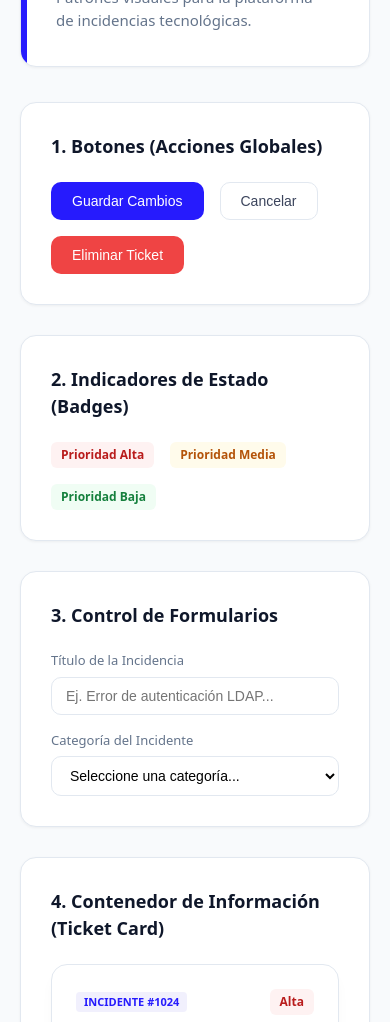
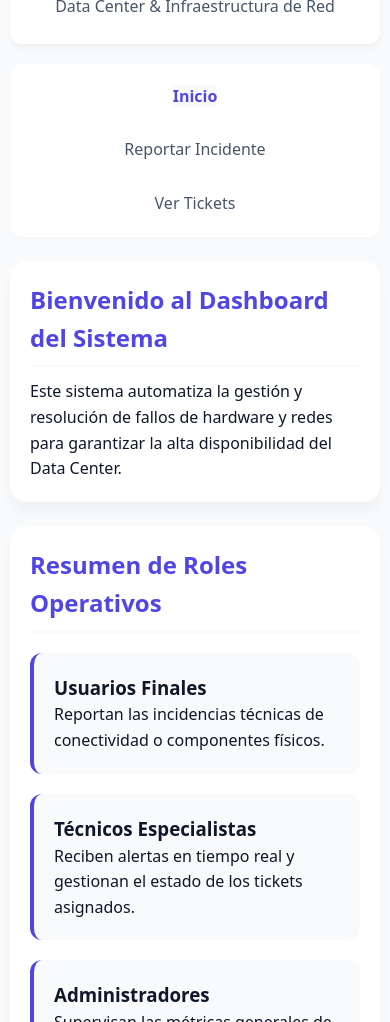
Before and after one commit to hnavarroo/DESARROLLOINFORMATICOS, a plain HTML site: page Documents/DESARROLLOINFORMATICOS/index.html in a window 390 px wide. Shown: the part 184-1206 px from the top of the page. Drawn offline with Linux system fonts and the light colour scheme.

Commit message:
feat: integrar librerías del UI Kit y maquetación adaptable con Media Queries

```diff
--- a/Documents/DESARROLLOINFORMATICOS/index.html
+++ b/Documents/DESARROLLOINFORMATICOS/index.html
@@ -3,71 +3,57 @@
 <head>
     <meta charset="UTF-8">
     <meta name="viewport" content="width=device-width, initial-scale=1.0">
-    <title>Design System - Help Desk</title>
+    <title>Help Desk - Dashboard Principal</title>
     <link rel="stylesheet" href="style.css">
 </head>
 <body>
 
-    <div class="container">
-        <header>
-            <h1>Help Desk - Biblioteca de Componentes UI</h1>
-            <p>Patrones visuales para la plataforma de incidencias tecnológicas.</p>
-        </header>
+    <!-- CABECERA PRINCIPAL -->
+    <header>
+        <h1>Sistema de Gestión de Incidentes (Help Desk)</h1>
+        <p>Data Center & Infraestructura de Red</p>
+    </header>
 
-        <section>
-            <h2>1. Botones (Acciones Globales)</h2>
-            <div class="component-group">
-                <button class="btn btn-primary">Guardar Cambios</button>
-                <button class="btn btn-secondary">Cancelar</button>
-                <button class="btn btn-danger">Eliminar Ticket</button>
+    <!-- BARRA DE NAVEGACIÓN COMPLETA -->
+    <nav>
+        <ul>
+            <li><a href="index.html"><strong>Inicio</strong></a></li>
+            <li><a href="reportar.html">Reportar Incidente</a></li>
+            <li><a href="tickets.html">Ver Tickets</a></li>
+        </ul>
+    </nav>
+
+    <!-- CONTENIDO DEL DASHBOARD -->
+    <main>
+        <section class="section-card">
+            <h2>Bienvenido al Dashboard del Sistema</h2>
+            <p>Este sistema automatiza la gestión y resolución de fallos de hardware y redes para garantizar la alta disponibilidad del Data Center.</p>
+        </section>
+
+        <section class="section-card">
+            <h2>Resumen de Roles Operativos</h2>
+            <div class="grid-roles">
+                <article class="role-card">
+                    <h3>Usuarios Finales</h3>
+                    <p>Reportan las incidencias técnicas de conectividad o componentes físicos.</p>
+                </article>
+                <article class="role-card">
+                    <h3>Técnicos Especialistas</h3>
+                    <p>Reciben alertas en tiempo real y gestionan el estado de los tickets asignados.</p>
+                </article>
+                <article class="role-card">
+                    <h3>Administradores</h3>
+                    <p>Supervisan las métricas generales de rendimiento y el catálogo técnico.</p>
+                </article>
             </div>
         </section>
+    </main>
 
-        <section>
-            <h2>2. Indicadores de Estado (Badges)</h2>
-            <div class="component-group">
-                <span class="badge badge-alta">Prioridad Alta</span>
-                <span class="badge badge-media">Prioridad Media</span>
-                <span class="badge badge-baja">Prioridad Baja</span>
-            </div>
-        </section>
-
-        <section>
-            <h2>3. Control de Formularios</h2>
-            <div class="component-group">
-                <div class="form-group">
-                    <label class="form-label">Título de la Incidencia</label>
-                    <input type="text" class="form-input" placeholder="Ej. Error de autenticación LDAP...">
-                </div>
-                <div class="form-group">
-                    <label class="form-label">Categoría del Incidente</label>
-                    <select class="form-select">
-                        <option value="">Seleccione una categoría...</option>
-                        <option value="hw">Hardware de Red</option>
-                        <option value="sw">Software Base</option>
-                        <option value="net">Seguridad Informática</option>
-                    </select>
-                </div>
-            </div>
-        </section>
-
-        <section>
-            <h2>4. Contenedor de Información (Ticket Card)</h2>
-            <div class="component-group">
-                <div class="card-ticket">
-                    <div class="card-header">
-                        <span class="card-id">INCIDENTE #1024</span>
-                        <span class="badge badge-alta">Alta</span>
-                    </div>
-                    <h3 class="card-title">Fallo Crítico en Switch Principal</h3>
-                    <p class="card-body">
-                        El dispositivo core del área de servidores no responde. Los equipos de desarrollo reportan desconexión total a bases de datos corporativas.
-                    </p>
-                    <button class="btn btn-primary" style="width: 100%;">Asignar a mi Bandeja</button>
-                </div>
-            </div>
-        </section>
-    </div>
+    <!-- PIE DE PÁGINA -->
+    <footer>
+        <p>&copy; 2026 - Desarrollado por: Holger Jandri Navarro García</p>
+        <p>Universidad Técnica de Manabí - Quinto Semestre (Paralelo A)</p>
+    </footer>
 
 </body>
 </html>
--- a/Documents/DESARROLLOINFORMATICOS/style.css
+++ b/Documents/DESARROLLOINFORMATICOS/style.css
@@ -1,255 +1,265 @@
-/* ==========================================
-   1. VARIABLES GLOBALES Y CONFIGURACIÓN (:root)
-   ========================================== */
+/* ==========================================================================
+   1. VARIABLES GLOBAL Y RESETEO (BOX MODEL)
+   ========================================================================== */
 :root {
-    --primary: #261bfd;
-    --primary-hover: #342e77;
-    --secondary: #a5b1e7;
-    --secondary-hover: #3b445c;
-
-    --success: #10b981;
-    --warning: #f59e0b;
-    --danger: #ef4444;
-    --danger-hover: #500606;
-
-    --bg-app: #f8fafc;
+    --primary-color: #4f46e5;      /* Índigo Corporativo */
+    --primary-hover: #4338ca;
+    --secondary-color: #64748b;    /* Gris Pizarra */
+    --secondary-hover: #475569;
+    --danger-color: #ef4444;       /* Rojo Alerta */
+    --danger-hover: #dc2626;
+    --bg-system: #f8fafc;          /* Fondo claro */
     --bg-card: #ffffff;
     --text-main: #0f172a;
-    --text-muted: #64748b;
-    --border-color: #e2e8f0;
+    --text-muted: #475569;
 
-    --font-stack: system-ui, -apple-system, BlinkMacSystemFont, 'Segoe UI', Roboto, sans-serif;
-    --radius-lg: 16px;
-    --radius-md: 10px;
-    --radius-sm: 6px;
-
-    --shadow-sm: 0 1px 3px 0 rgba(0, 0, 0, 0.05);
-    --shadow-lg: 0 10px 15px -3px rgba(15, 23, 42, 0.04);
-
-    --transition-smooth: all 0.2s cubic-bezier(0.4, 0, 0.2, 1);
+    /* Colores Semánticos para Badges */
+    --badge-alta-bg: #fee2e2;
+    --badge-alta-text: #991b1b;
+    --badge-media-bg: #fef3c7;
+    --badge-media-text: #92400e;
+    --badge-baja-bg: #dcfce7;
+    --badge-baja-text: #166534;
 }
 
-/* RESET GLOBAL */
 * {
     margin: 0;
     padding: 0;
-    box-sizing: border-box;
+    box-sizing: border-box; /* Rúbrica: Control del modelo de cajas */
 }
 
 body {
-    font-family: var(--font-stack);
-    background-color: var(--bg-app);
+    font-family: system-ui, -apple-system, BlinkMacSystemFont, 'Segoe UI', Roboto, sans-serif;
+    background-color: var(--bg-system);
     color: var(--text-main);
-    line-height: 1.5;
-    padding: 50px 20px;
-    -webkit-font-smoothing: antialiased;
+    line-height: 1.6;
+    padding: 20px;
 }
 
-.container {
-    max-width: 940px;
-    margin: 0 auto;
-}
-
-/* ==========================================
-   2. ESTRUCTURA DE BLOQUES (LAYOUT)
-   ========================================== */
+/* ==========================================================================
+   2. LAYOUT ADAPTABLE (HEADER, NAV, MAIN)
+   ========================================================================== */
 header {
     background-color: var(--bg-card);
-    padding: 35px;
-    border-radius: var(--radius-lg);
-    margin-bottom: 35px;
-    border: 1px solid var(--border-color);
-    box-shadow: var(--shadow-sm);
-    position: relative;
-    overflow: hidden;
-}
-
-header::before {
-    content: '';
-    position: absolute;
-    top: 0;
-    left: 0;
-    width: 6px;
-    height: 100%;
-    background-color: var(--primary);
+    padding: 24px;
+    border-radius: 12px;
+    box-shadow: 0 4px 6px -1px rgb(0 0 0 / 0.05);
+    margin-bottom: 20px;
+    text-align: center;
 }
 
 header h1 {
-    font-size: 26px;
-    font-weight: 700;
-    letter-spacing: -0.5px;
+    color: var(--primary-color);
+    font-size: 1.8rem;
     margin-bottom: 6px;
 }
 
 header p {
     color: var(--text-muted);
-    font-size: 15px;
+    font-size: 1rem;
 }
 
-section {
+/* Barra de Navegación con Flexbox */
+nav {
     background-color: var(--bg-card);
-    padding: 30px;
-    margin-bottom: 30px;
-    border-radius: var(--radius-lg);
-    border: 1px solid var(--border-color);
-    box-shadow: var(--shadow-sm);
+    border-radius: 12px;
+    box-shadow: 0 2px 4px rgb(0 0 0 / 0.02);
+    margin-bottom: 24px;
+    padding: 10px;
 }
 
-section h2 {
-    font-size: 18px;
-    font-weight: 600;
-    color: var(--text-main);
-    margin-bottom: 22px;
+nav ul {
+    display: flex;
+    justify-content: center;
+    list-style: none;
+    gap: 15px;
 }
 
-.component-group {
-    display: flex;
-    gap: 16px;
-    flex-wrap: wrap;
-    align-items: center;
+nav ul li a {
+    display: block;
+    padding: 10px 20px;
+    color: var(--text-muted);
+    text-decoration: none;
+    font-weight: 500;
+    border-radius: 8px;
+    transition: all 0.2s ease;
 }
 
-/* ==========================================
-   3. COMPONENTES UI (ORDENADOS)
-   ========================================== */
-
-/* --- BOTONES --- */
-.btn {
-    display: inline-flex;
-    align-items: center;
-    justify-content: center;
-    padding: 10px 20px;
-    font-size: 14px;
-    font-weight: 500;
-    border-radius: var(--radius-md);
-    border: 1px solid transparent;
-    cursor: pointer;
-    transition: var(--transition-smooth);
+nav ul li a:hover, nav ul li a strong {
+    background-color: var(--bg-system);
+    color: var(--primary-color);
 }
 
-.btn-primary {
-    background-color: var(--primary);
-    color: white;
+main {
+    max-width: 1200px;
+    margin: 0 auto;
 }
 
-.btn-primary:hover {
-    background-color: var(--primary-hover);
+/* ==========================================================================
+   3. COMPONENTES DEL DESIGN SYSTEM (UI KIT)
+   ========================================================================== */
+
+/* Tarjetas (Cards) */
+.card-container, .section-card {
+    background: var(--bg-card);
+    padding: 30px;
+    border-radius: 16px;
+    box-shadow: 0 10px 15px -3px rgb(0 0 0 / 0.05);
+    margin-bottom: 24px;
 }
 
-.btn-secondary {
-    background-color: white;
-    border-color: var(--border-color);
-    color: var(--secondary-hover);
+.section-card h2 {
+    margin-bottom: 12px;
+    color: var(--primary-color);
+    border-bottom: 2px solid var(--bg-system);
+    padding-bottom: 8px;
 }
 
-.btn-secondary:hover {
-    background-color: var(--bg-app);
+/* Contenedor Grid para los Roles Operativos */
+.grid-roles {
+    display: grid;
+    grid-template-columns: repeat(auto-fit, minmax(280px, 1fr));
+    gap: 20px;
+    margin-top: 20px;
 }
 
-.btn-danger {
-    background-color: var(--danger);
-    color: white;
+.role-card {
+    background: var(--bg-system);
+    padding: 20px;
+    border-radius: 12px;
+    border-left: 4px solid var(--primary-color);
+    transition: transform 0.2s;
 }
 
-.btn-danger:hover {
-    background-color: var(--danger-hover);
+.role-card:hover {
+    transform: translateY(-4px);
 }
 
-/* --- BADGES (ALERTAS) --- */
-.badge {
-    display: inline-flex;
-    align-items: center;
-    padding: 4px 10px;
-    font-size: 12px;
+/* Botones */
+.btn {
+    display: inline-block;
+    width: 100%;
+    padding: 12px 24px;
+    font-size: 1rem;
     font-weight: 600;
-    border-radius: var(--radius-sm);
+    border: none;
+    border-radius: 8px;
+    cursor: pointer;
+    transition: background-color 0.2s, transform 0.1s;
+    text-align: center;
 }
 
-.badge-alta {
-    background-color: #fef2f2;
-    color: #b91c1c;
+.btn-primary { background-color: var(--primary-color); color: white; }
+.btn-primary:hover { background-color: var(--primary-hover); }
+.btn-secondary { background-color: var(--secondary-color); color: white; }
+.btn-secondary:hover { background-color: var(--secondary-hover); }
+
+/* Formulación de Inputs y Selects */
+.form-group {
+    margin-bottom: 20px;
 }
 
-.badge-media {
-    background-color: #fffbeb;
-    color: #b45309;
+.form-group label {
+    display: block;
+    margin-bottom: 6px;
+    font-weight: 500;
+    color: var(--text-main);
 }
 
-.badge-baja {
-    background-color: #f0fdf4;
-    color: #15803d;
+.input-control, .select-control, .textarea-control {
+    width: 100%;
+    padding: 12px;
+    border: 1px solid #cbd5e1;
+    border-radius: 8px;
+    background-color: #fff;
+    font-size: 1rem;
+    color: var(--text-main);
+    transition: all 0.2s ease;
 }
 
-/* --- FORMULARIOS --- */
-.form-group {
-    flex: 1;
-    min-width: 260px;
+.input-control:focus, .select-control:focus, .textarea-control:focus {
+    outline: none;
+    border-color: var(--primary-color);
+    box-shadow: 0 0 0 3px rgba(79, 70, 229, 0.15);
 }
 
-.form-label {
-    display: block;
-    margin-bottom: 6px;
-    font-size: 13px;
-    font-weight: 500;
-    color: var(--text-muted);
+.radio-group {
+    display: flex;
+    gap: 15px;
+    margin-top: 5px;
 }
 
-.form-input, .form-select {
+/* Tabla Responsiva */
+.table-responsive {
     width: 100%;
-    padding: 10px 14px;
-    font-size: 14px;
-    border: 1px solid var(--border-color);
-    border-radius: var(--radius-md);
-    background-color: white;
-    transition: var(--transition-smooth);
+    overflow-x: auto; /* Evita desbordamientos en móviles */
+    background: var(--bg-card);
+    border-radius: 12px;
 }
 
-.form-input:focus, .form-select:focus {
-    outline: none;
-    border-color: var(--primary);
-    box-shadow: 0 0 0 4px rgba(79, 70, 229, 0.1);
+table {
+    width: 100%;
+    border-collapse: collapse;
+    text-align: left;
 }
 
-/* --- TARJETA DE TICKET --- */
-.card-ticket {
-    background-color: white;
-    border-radius: var(--radius-lg);
-    box-shadow: var(--shadow-lg);
-    padding: 24px;
-    width: 100%;
-    max-width: 440px;
-    border: 1px solid var(--border-color);
-    transition: var(--transition-smooth);
+th, td {
+    padding: 14px 16px;
+    border-bottom: 1px solid #f1f5f9;
 }
 
-.card-ticket:hover {
-    transform: translateY(-2px);
+th {
+    background-color: var(--bg-system);
+    color: var(--text-muted);
+    font-weight: 600;
 }
 
-.card-header {
-    display: flex;
-    justify-content: space-between;
-    align-items: center;
-    margin-bottom: 16px;
+/* Etiquetas de Estado (Badges Semánticos) */
+.badge {
+    display: inline-block;
+    padding: 4px 8px;
+    font-size: 0.85rem;
+    font-weight: 600;
+    border-radius: 6px;
+}
+.badge-alta { background-color: var(--badge-alta-bg); color: var(--badge-alta-text); }
+.badge-media { background-color: var(--badge-media-bg); color: var(--badge-media-text); }
+.badge-baja { background-color: var(--badge-baja-bg); color: var(--badge-baja-text); }
+
+/* Footer */
+footer {
+    text-align: center;
+    margin-top: 40px;
+    padding: 20px;
+    color: var(--text-muted);
+    font-size: 0.9rem;
+    border-top: 1px solid #e2e8f0;
 }
 
-.card-id {
-    font-size: 11px;
-    font-weight: 700;
-    color: var(--primary);
-    background-color: rgba(79, 70, 229, 0.08);
-    padding: 2px 8px;
-    border-radius: 4px;
+/* ==========================================================================
+   4. DISEÑO ADAPTABLE (MEDIA QUERIES) - RÚBRICA PUNTOS DE RUPTURA
+   ========================================================================== */
+@media (max-width: 768px) {
+    body {
+        padding: 10px;
+    }
+
+    /* Menú adaptado verticalmente en móviles */
+    nav ul {
+        flex-direction: column;
+        gap: 8px;
+    }
+
+    nav ul li a {
+        text-align: center;
+    }
+
+    .card-container, .section-card {
+        padding: 20px;
+    }
+
+    .radio-group {
+        flex-direction: column;
+        gap: 8px;
+    }
 }
-
-.card-title {
-    font-size: 17px;
-    font-weight: 600;
-    margin-bottom: 8px;
-}
-
-.card-body {
-    font-size: 13.5px;
-    color: var(--text-muted);
-    margin-bottom: 22px;
-}
```
Also changed, not shown: Documents/DESARROLLOINFORMATICOS/reportar.html (added, +75 -0 lines), Documents/DESARROLLOINFORMATICOS/tickets.html (added, +79 -0 lines).
